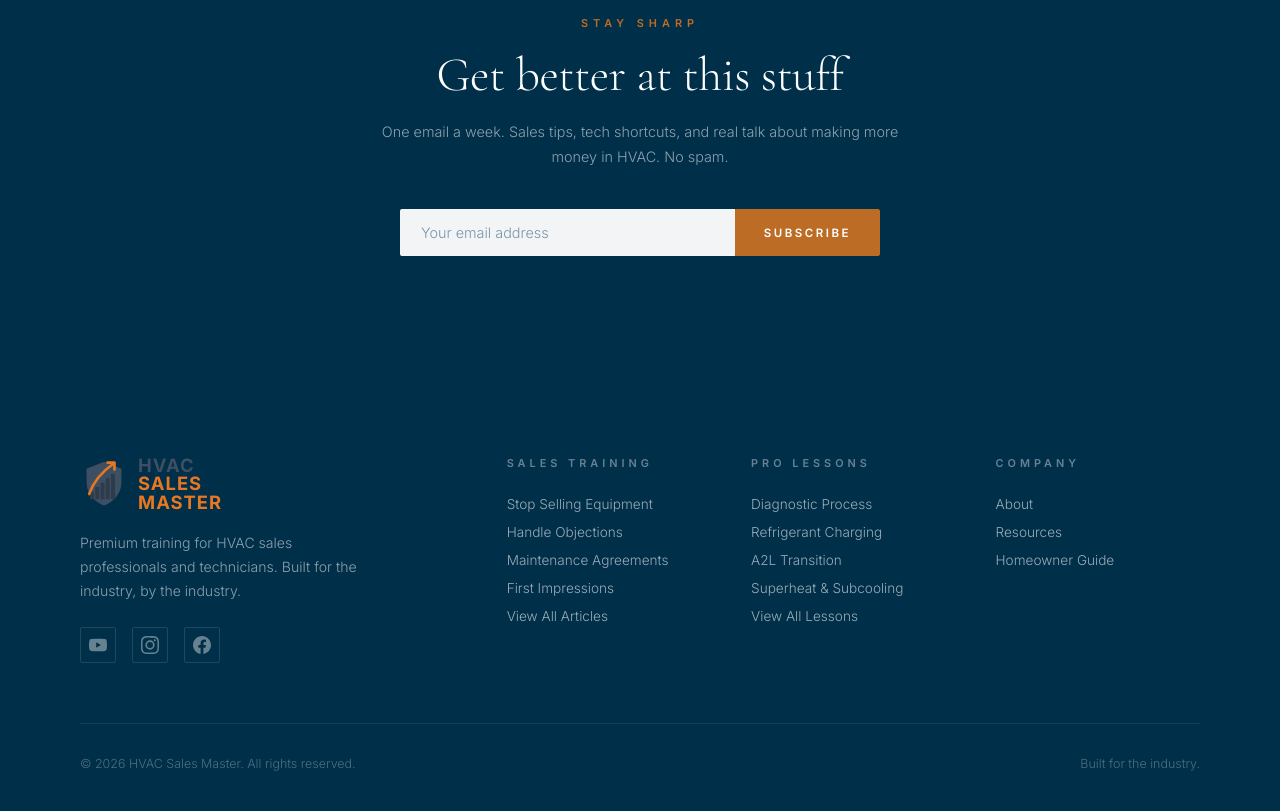
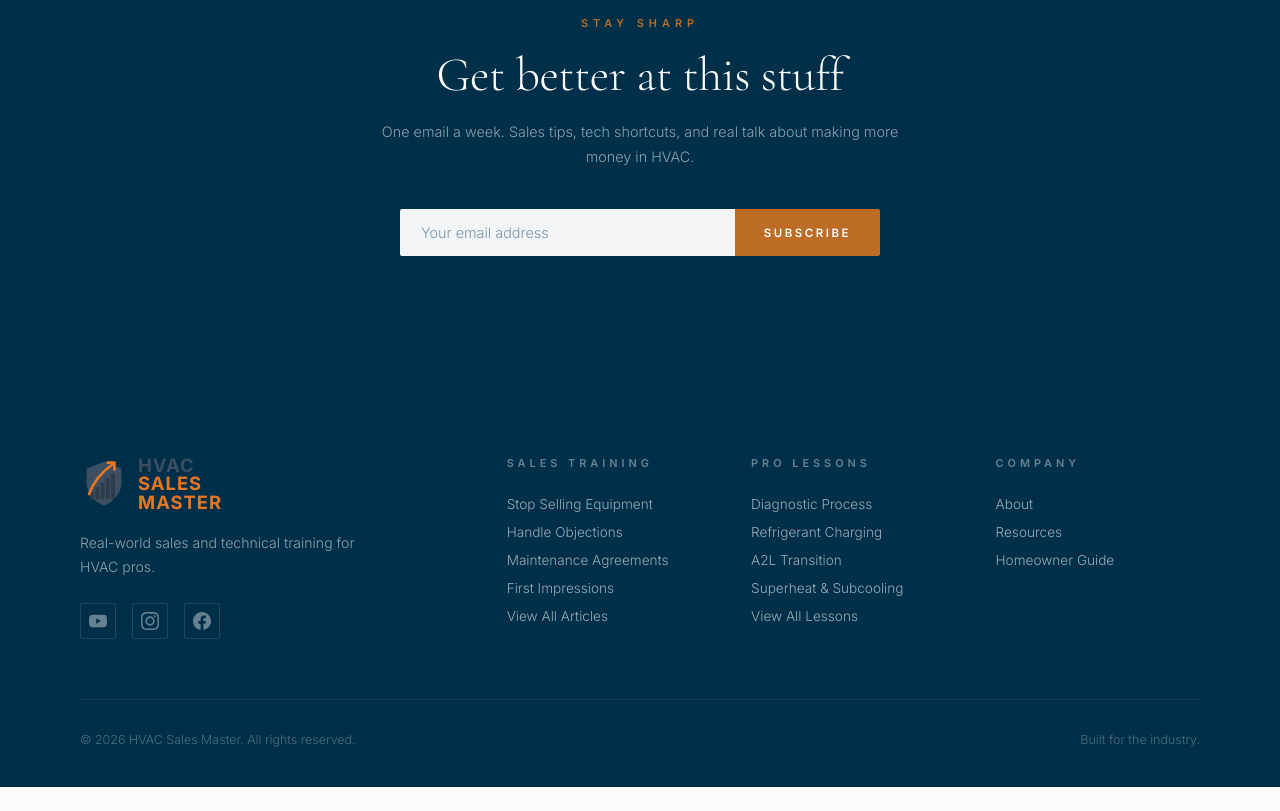
Before and after one commit to Ishack94/HVAC-sales-master, a React (Vite) app: page /learn in a window 1280 px wide. Shown: the part 3540-4351 px from the top of the page. After the commit the page ends 4327 px from the top, so only its background shows below. Built offline with nearby package versions, Linux system fonts and the light colour scheme.

Commit message:
copy rewrite - real voice

```diff
--- a/src/components/Home/About.jsx
+++ b/src/components/Home/About.jsx
@@ -39,11 +39,11 @@ export default function About() {
           </h2>
           <p className={styles.body}>
             This site exists because nobody teaches you the business side in trade school.
-            You learn how to braze a line set but not how to close a $12,000 job. We&apos;re fixing that.
+            You learn how to braze a line set but not how to close a $12,000 job.
           </p>
           <p className={styles.body}>
-            Every article is written by people who&apos;ve actually been in the field — not marketing
-            consultants recycling generic advice.
+            Every article here is written by people who&apos;ve actually done the work — not marketing
+            people recycling generic advice.
           </p>
           <Button to="/about" variant="primary">Learn More</Button>
         </div>
--- a/src/components/Home/Hero.jsx
+++ b/src/components/Home/Hero.jsx
@@ -28,9 +28,9 @@ export default function Hero() {
           <em>they should&apos;ve won.</em>
         </h1>
         <p className={styles.subtitle}>
-          This site shows you what actually works when you&apos;re talking to customers, quoting systems, and trying to close jobs in the real world.
+          Most HVAC guys lose jobs they should&apos;ve won. This is what actually works in the field.
         </p>
-        <p className={styles.muted}>No fluff. No corporate training. Just real stuff from the field.</p>
+        <p className={styles.muted}>No fluff. No corporate training. Just real stuff.</p>
         <div className={styles.actions}>
           <Button to="/sales" variant="primary">Start Reading</Button>
           <Button to="/learn" variant="secondary">Browse Topics</Button>
--- a/src/components/Home/Newsletter.jsx
+++ b/src/components/Home/Newsletter.jsx
@@ -28,7 +28,7 @@ export default function Newsletter() {
         <p className={styles.label}>Stay Sharp</p>
         <h2 className={styles.heading}>Get better at this stuff</h2>
         <p className={styles.subtitle}>
-          One email a week. Sales tips, tech shortcuts, and real talk about making more money in HVAC. No spam.
+          One email a week. Sales tips, tech shortcuts, and real talk about making more money in HVAC.
         </p>
 
         {status === 'success' ? (
--- a/src/components/Layout/Footer.jsx
+++ b/src/components/Layout/Footer.jsx
@@ -34,8 +34,7 @@ export default function Footer() {
           <div className={styles.brand}>
             <Logo />
             <p className={styles.tagline}>
-              Premium training for HVAC sales professionals and technicians.
-              Built for the industry, by the industry.
+              Real-world sales and technical training for HVAC pros.
             </p>
             <div className={styles.social}>
               <a href="https://youtube.com" aria-label="YouTube" className={styles.socialLink} target="_blank" rel="noopener noreferrer">
--- a/src/pages/Home.jsx
+++ b/src/pages/Home.jsx
@@ -62,7 +62,7 @@ export default function Home() {
         id="sales-training"
         label="Sales & Closing"
         title="Stuff That Actually Works"
-        subtitle="Stop winging it at the kitchen table. These are the plays that actually close."
+        subtitle="Stop winging it at the kitchen table."
         cards={salesCards}
         theme="blue"
         viewAllTo="/sales"
```
